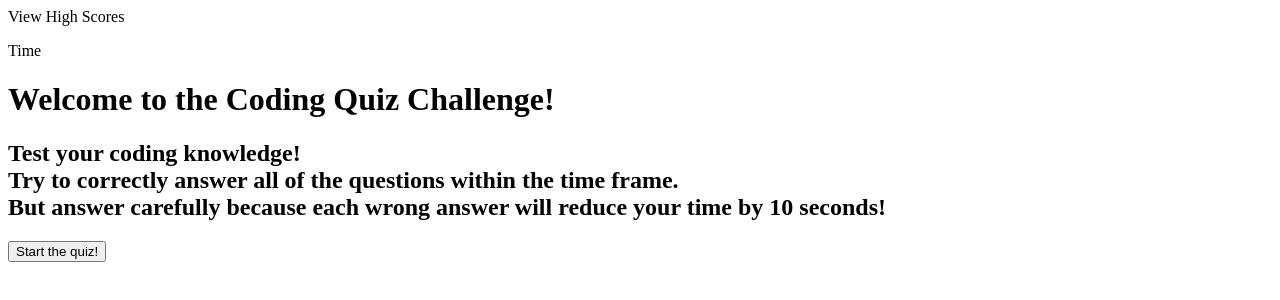
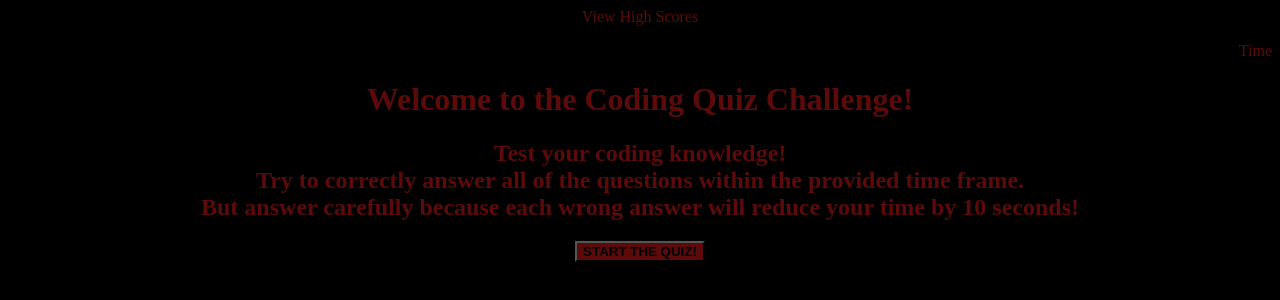
Before and after one commit to A-Hask/Challenge-4-Code-Quiz, a plain HTML site: page index.html in a window 1280 px wide. Drawn offline with Linux system fonts and the light colour scheme.

Commit message:
added style to index

```diff
--- a/assets/css/style.css
+++ b/assets/css/style.css
@@ -0,0 +1,19 @@
+body {
+    text-align: center;
+    background-color: black;
+    color:rgb(92, 10, 10);
+}
+
+.highScores {
+    text-align: left;
+}
+
+.clock {
+    text-align: right;
+}
+
+.button {
+    background-color: rgb(92, 10, 10);
+    color:black;
+    font-weight: bold;
+}
--- a/index.html
+++ b/index.html
@@ -4,6 +4,7 @@
     <meta charset="UTF-8">
     <meta http-equiv="X-UA-Compatible" content="IE=edge">
     <meta name="viewport" content="width=device-width, initial-scale=1.0">
+    <link rel="stylesheet" href="./assets/css/style.css">
     <title>Coding Challenge</title>
 </head>
 <header>
@@ -14,10 +15,10 @@
     <h1>Welcome to the Coding Quiz Challenge!</h1>
     <h2>Test your coding knowledge!
         <br/>
-        Try to correctly answer all of the questions within the time frame.
+        Try to correctly answer all of the questions within the provided time frame.
         <br/>
         But answer carefully because each wrong answer will reduce your time by 10 seconds!
     </h2>
-    <button class="button">Start the quiz!</button>
+    <button class="button">START THE QUIZ!</button>
 </body>
 </html>
```
